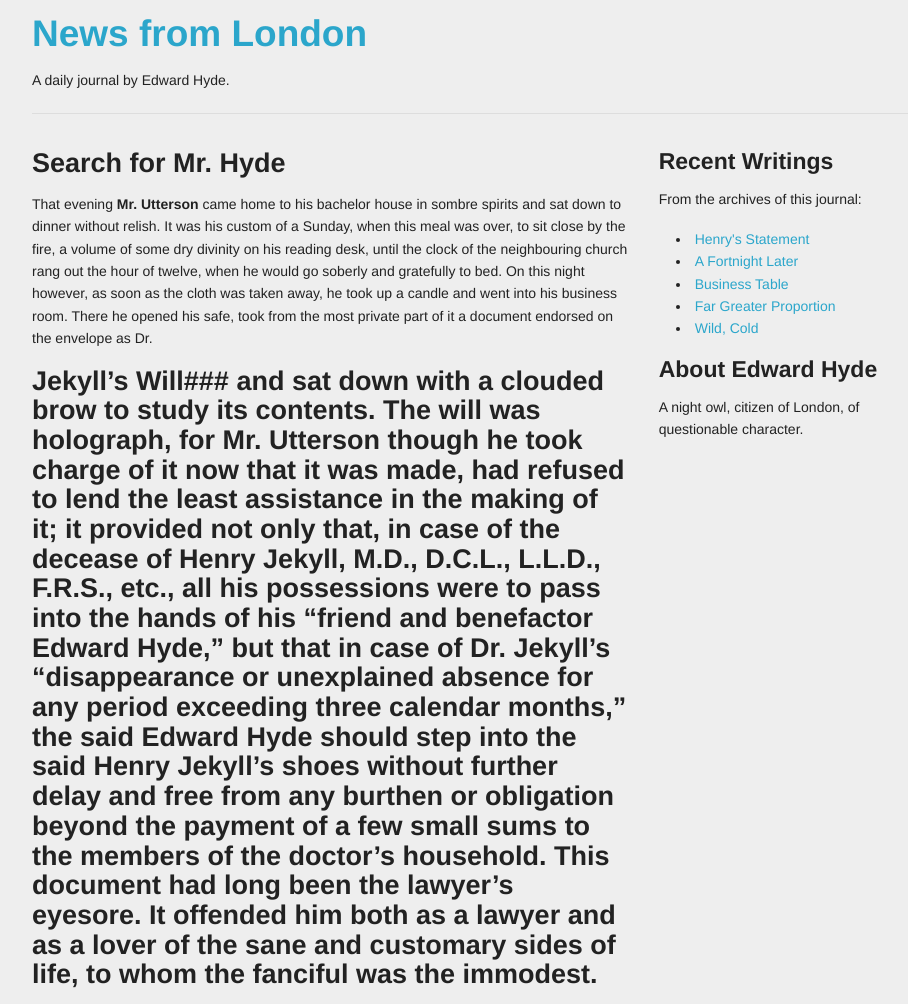
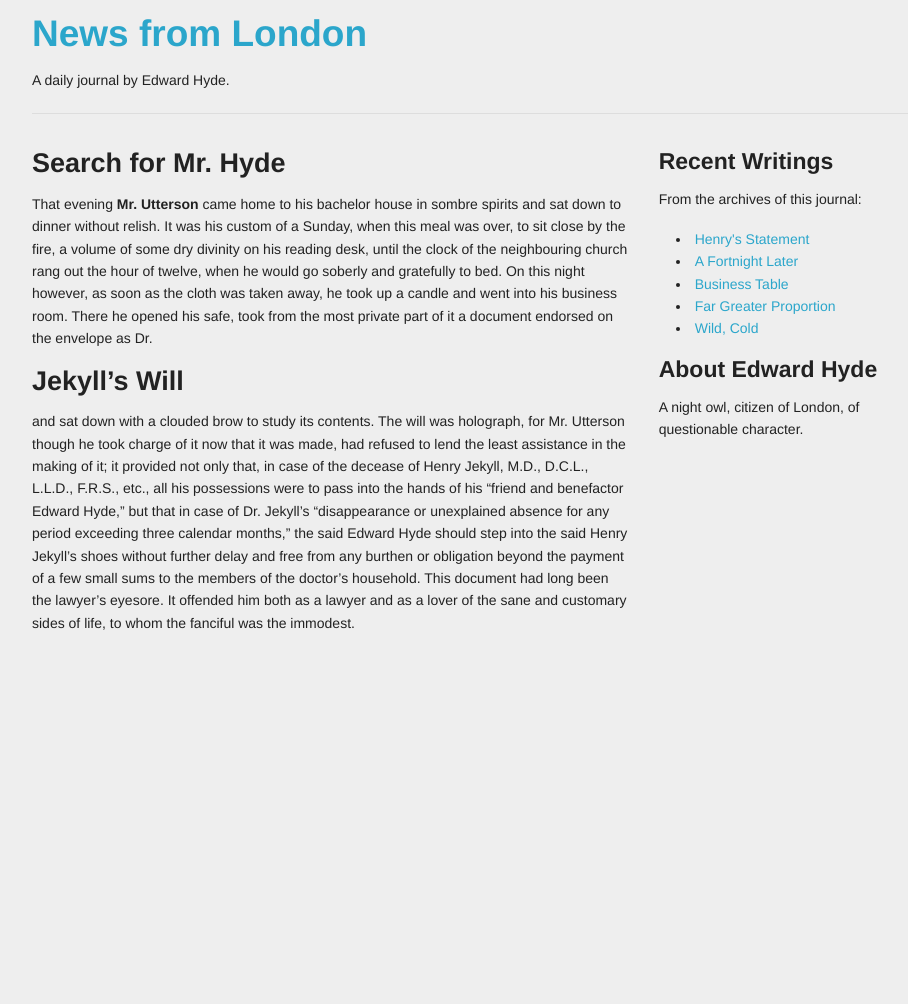
Before and after one commit to TomasPonce/grc-jekyll-blog, a Jekyll site: the page built from _posts/1880-09-01-search-for-mr-hyde.markdown, in a window 1280 px wide. Shown: the whole page, without its empty margins (153-1061 px from the left). Built offline with Jekyll 4.4.1, drawn with Linux system fonts in a browser that asks for light colours; nearby versions of some CDN libraries; library files that are not in the unit come from our copies; Markdown is read by kramdown in place of the engine named in the settings; after the commit the page ends 900 px from its top, so only the background shows below that.

```diff
--- a/_posts/1880-09-01-search-for-mr-hyde.markdown
+++ b/_posts/1880-09-01-search-for-mr-hyde.markdown
@@ -6,4 +6,5 @@ date: September 1, 1880
 
 That evening **Mr. Utterson** came home to his bachelor house in sombre spirits and sat down to dinner without relish. It was his custom of a Sunday, when this meal was over, to sit close by the fire, a volume of some dry divinity on his reading desk, until the clock of the neighbouring church rang out the hour of twelve, when he would go soberly and gratefully to bed. On this night however, as soon as the cloth was taken away, he took up a candle and went into his business room. There he opened his safe, took from the most private part of it a document endorsed on the envelope as Dr.
 
-###Jekyll's Will### and sat down with a clouded brow to study its contents. The will was holograph, for Mr. Utterson though he took charge of it now that it was made, had refused to lend the least assistance in the making of it; it provided not only that, in case of the decease of Henry Jekyll, M.D., D.C.L., L.L.D., F.R.S., etc., all his possessions were to pass into the hands of his "friend and benefactor Edward Hyde," but that in case of Dr. Jekyll's "disappearance or unexplained absence for any period exceeding three calendar months," the said Edward Hyde should step into the said Henry Jekyll's shoes without further delay and free from any burthen or obligation beyond the payment of a few small sums to the members of the doctor's household. This document had long been the lawyer's eyesore. It offended him both as a lawyer and as a lover of the sane and customary sides of life, to whom the fanciful was the immodest.
+###Jekyll's Will
+and sat down with a clouded brow to study its contents. The will was holograph, for Mr. Utterson though he took charge of it now that it was made, had refused to lend the least assistance in the making of it; it provided not only that, in case of the decease of Henry Jekyll, M.D., D.C.L., L.L.D., F.R.S., etc., all his possessions were to pass into the hands of his "friend and benefactor Edward Hyde," but that in case of Dr. Jekyll's "disappearance or unexplained absence for any period exceeding three calendar months," the said Edward Hyde should step into the said Henry Jekyll's shoes without further delay and free from any burthen or obligation beyond the payment of a few small sums to the members of the doctor's household. This document had long been the lawyer's eyesore. It offended him both as a lawyer and as a lover of the sane and customary sides of life, to whom the fanciful was the immodest.
```
Also changed, not shown: 4 other files.
